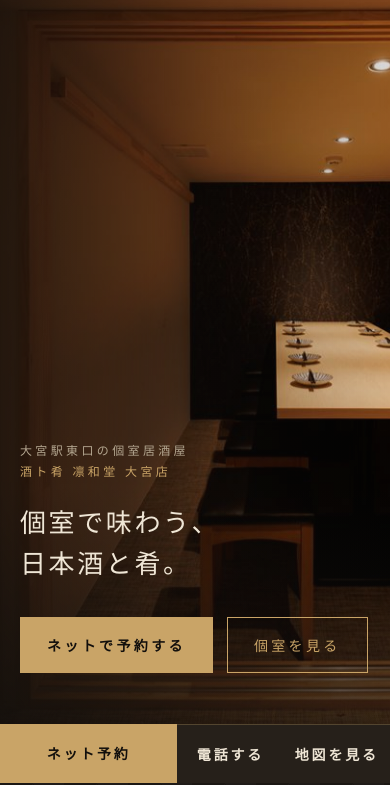
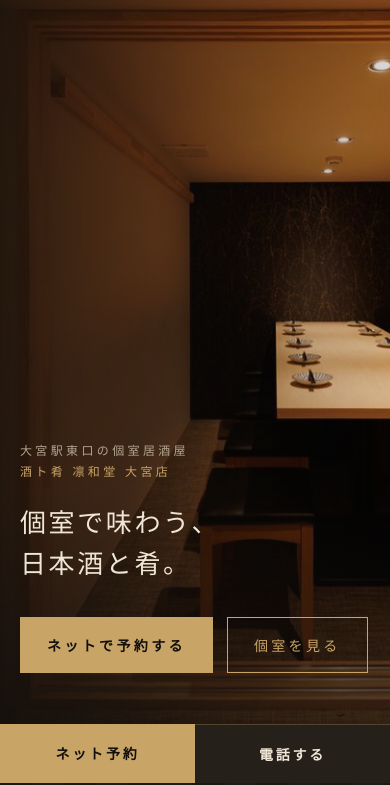
Before and after one commit to creativeplace20120316-pixel/rinwado-omiya, a plain HTML site: page index.html in a window 390 px wide. Shown: the part 61-846 px from the top of the page. Drawn offline with Linux system fonts and the light colour scheme.

Commit message:
スマホ下部の地図ボタンを削除、メニュー内の予約ボタンと電話番号の幅をそろえる
Co-Authored-By: Claude Fable 5.2 <noreply@anthropic.com>

```diff
--- a/css/style.css
+++ b/css/style.css
@@ -287,7 +287,9 @@ html, body { overflow-x: clip; }
 .sp-bar { display: none; }
 @media (max-width: 900px) {
   .reserve-btns .btn-tel { min-width: 0; width: 100%; }
-  .sp-bar { display: grid; grid-template-columns: 5fr 3fr 3fr; position: fixed; left: 0; right: 0; bottom: 0; z-index: 40; font-family: var(--serif); font-weight: 700; letter-spacing: .2em; text-align: center; }
+  .gnav .nav-reserve, .gnav .nav-tel { box-sizing: border-box; width: min(280px, 76vw); text-align: center; }
+  .gnav .nav-reserve { padding: 14px 0 !important; }
+  .sp-bar { display: grid; grid-template-columns: 1fr 1fr; position: fixed; left: 0; right: 0; bottom: 0; z-index: 40; font-family: var(--serif); font-weight: 700; letter-spacing: .2em; text-align: center; }
   .sp-bar a { padding: 15px 0; }
   .sp-bar-tel { background: var(--gold); color: var(--ink); }
   .sp-bar-map { background: var(--ink-3); color: var(--paper); border-top: 1px solid var(--line); }
--- a/index.html
+++ b/index.html
@@ -450,7 +450,6 @@
 <nav class="sp-bar" aria-label="ご予約">
   <a class="sp-bar-tel" href="https://yoyaku.tabelog.com/yoyaku/net_booking_form/index?rcd=11067038" target="_blank" rel="noopener">ネット予約</a>
   <a class="sp-bar-map" href="tel:0488719386">電話する</a>
-  <a class="sp-bar-map" href="https://www.google.com/maps/search/?api=1&query=%E5%9F%BC%E7%8E%89%E7%9C%8C%E3%81%95%E3%81%84%E3%81%9F%E3%81%BE%E5%B8%82%E5%A4%A7%E5%AE%AE%E5%8C%BA%E4%BB%B2%E7%94%BA1%E4%B8%81%E7%9B%AE114" target="_blank" rel="noopener">地図を見る</a>
 </nav>
 
 <script>
```
